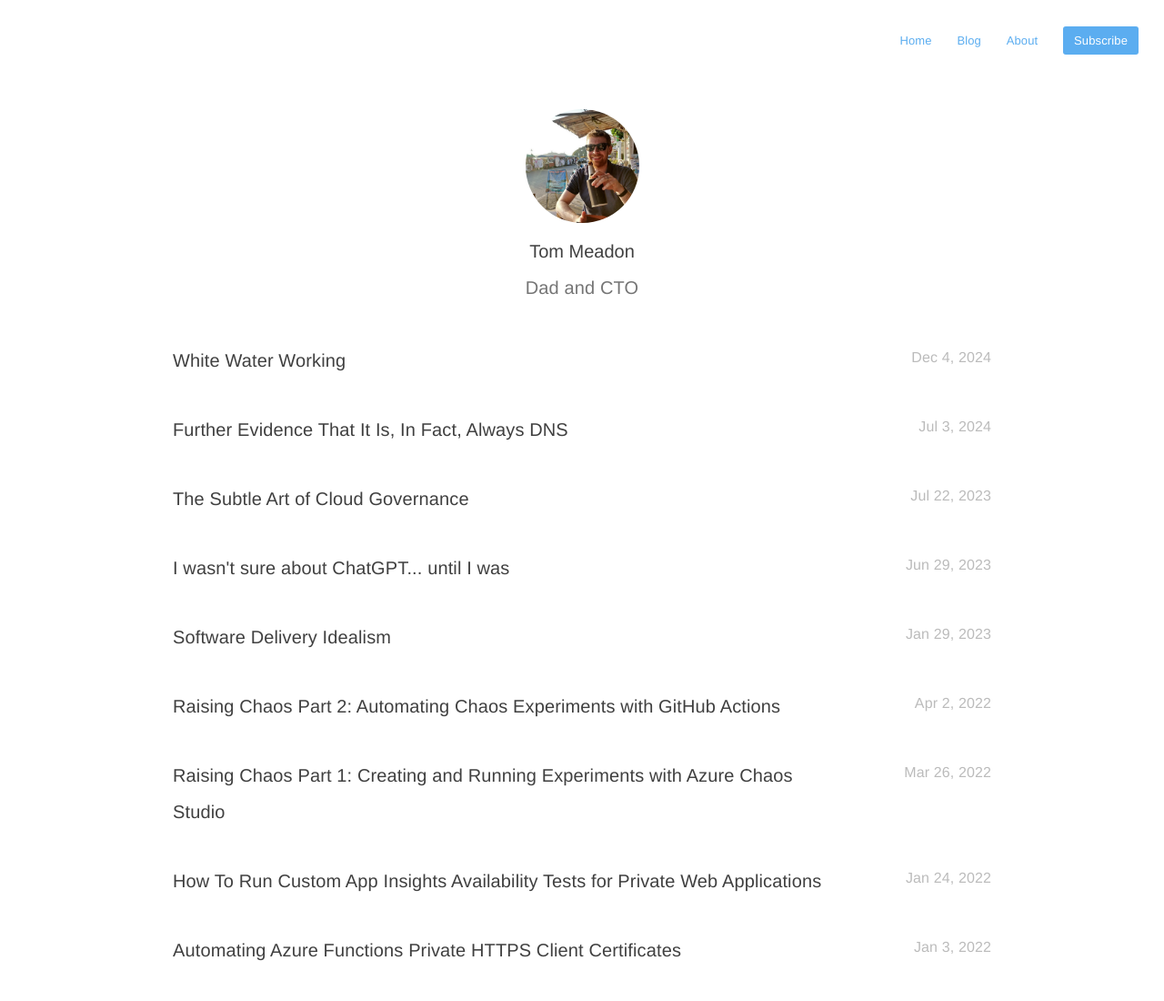
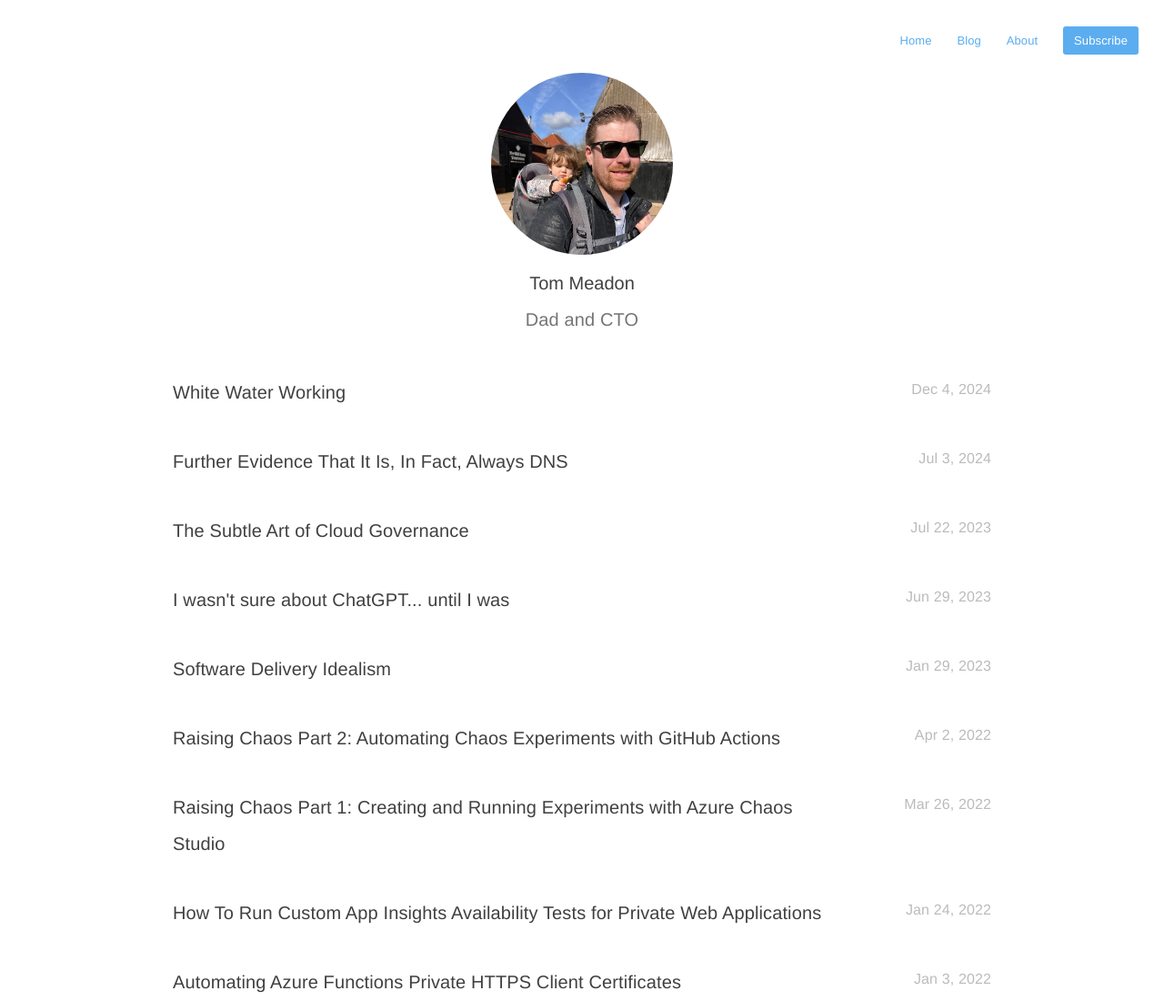
Before and after one commit to tmeadon/meadon.me, an Astro site: page / in a window 1280 px wide. Shown: the top 1100 px of the page at 91% size. Built offline with nearby package versions, Linux system fonts and the light colour scheme; Astro itself is replaced by a stand-in of ours; some packages are replaced by stand-ins of ours.

Commit message:
update profile photo

```diff
--- a/src/pages/index.astro
+++ b/src/pages/index.astro
@@ -7,6 +7,8 @@ import { getCollection } from "astro:content";
 import FormattedDate from "../components/FormattedDate.astro";
 import { fromMarkdown } from "mdast-util-from-markdown";
 import { toString } from "mdast-util-to-string";
+import { Image} from 'astro:assets';
+import Profile from "../assets/IMG_8516.jpg"
 
 const posts = (await getCollection("blog"))
 	.filter((b) => b.data.draft !== true)
@@ -27,14 +29,14 @@ function getSummary(body: string): string {
 			}
 
 			.profile {
-				margin: 60px auto 0;
+				margin: 20px auto 0;
 				text-align: center;
 			}
 
 			.profile .avatar {
 				display: inline-block;
-				width: 125px;
-				height: 125px;
+				width: 200px;
+				height: 200px;
 				border-radius: 50%;
 			}
 
@@ -130,7 +132,7 @@ function getSummary(body: string): string {
 		<Header />
 		<main>
 			<div class="profile">
-				<img class="avatar" src="/profile.png" alt="Avatar" />
+        <Image src={Profile} alt="Avatar" class="avatar" />
 				<h1>Tom Meadon</h1>
 				<h2>Dad and CTO</h2>
 			</div>
```
Also changed, not shown: src/assets/IMG_8516.jpg (added).
